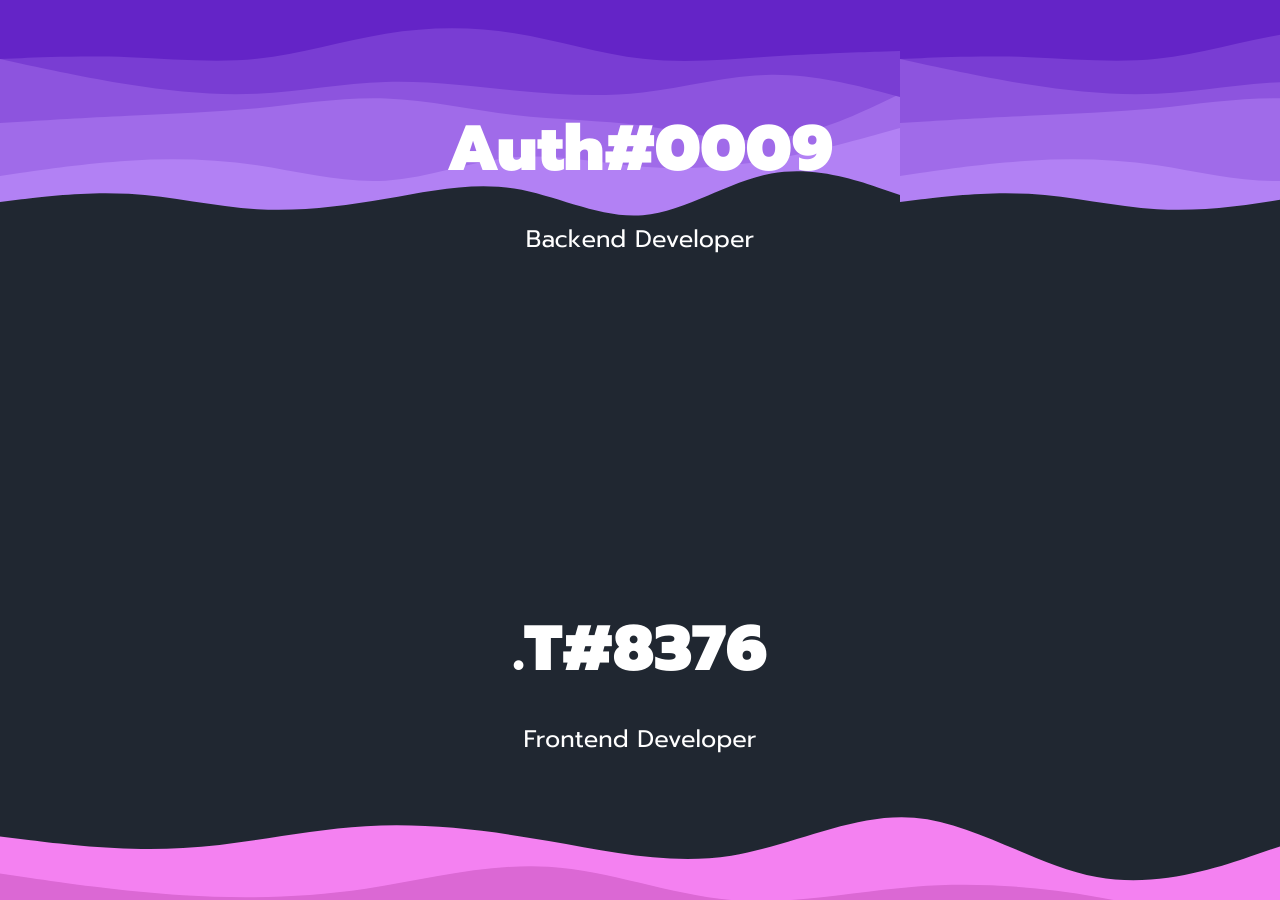
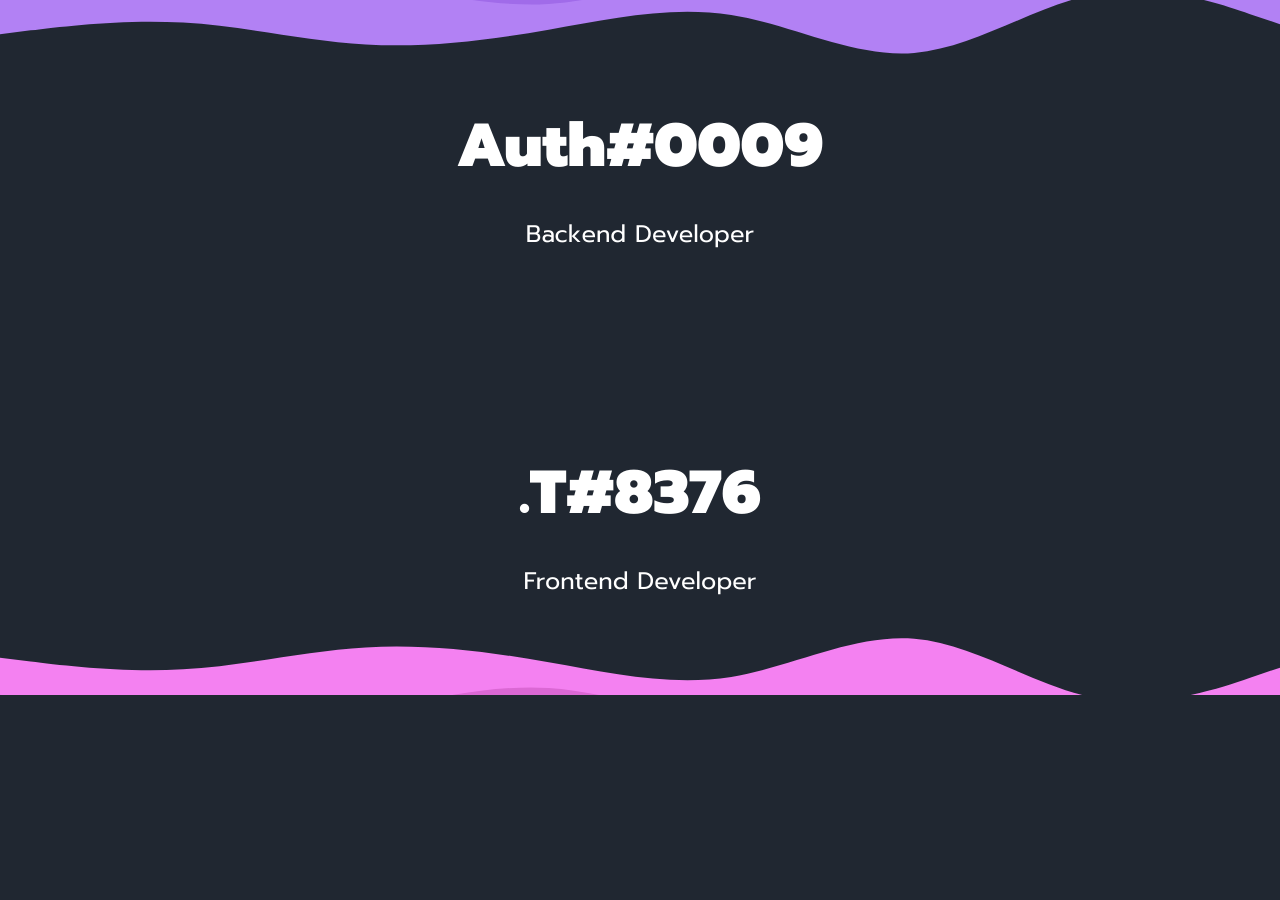
Before and after one commit to kimide/kimide.github.io, a plain HTML site: page index.html in a window 1280 px wide. After the commit the page ends 800 px from the top, so only its background shows below. Drawn offline with Linux system fonts and the light colour scheme.

Commit message:
Fixed 'everything'

```diff
--- a/index.html
+++ b/index.html
@@ -15,7 +15,7 @@
 
     <style>
         h4 {
-            font-size: 4rem;
+            font-size: 3.8rem;
             align-self: center;
             padding: 0%;
             margin: 0%;
@@ -45,7 +45,7 @@
         /* SVG background image via https://haikei.app/ */
 
         .spacer {
-            aspect-ratio: 960/300;
+            aspect-ratio: 700/190;
             width: 100%;
             background-repeat: no-repeat;
             background-position: center;
@@ -70,7 +70,7 @@
 </head>
 
 <body>
-    <div class="space layer2">
+    <div class="spacer layer2">
         <section>
             <h4>Auth#0009</h4>
             <p>Backend Developer</p>
```
